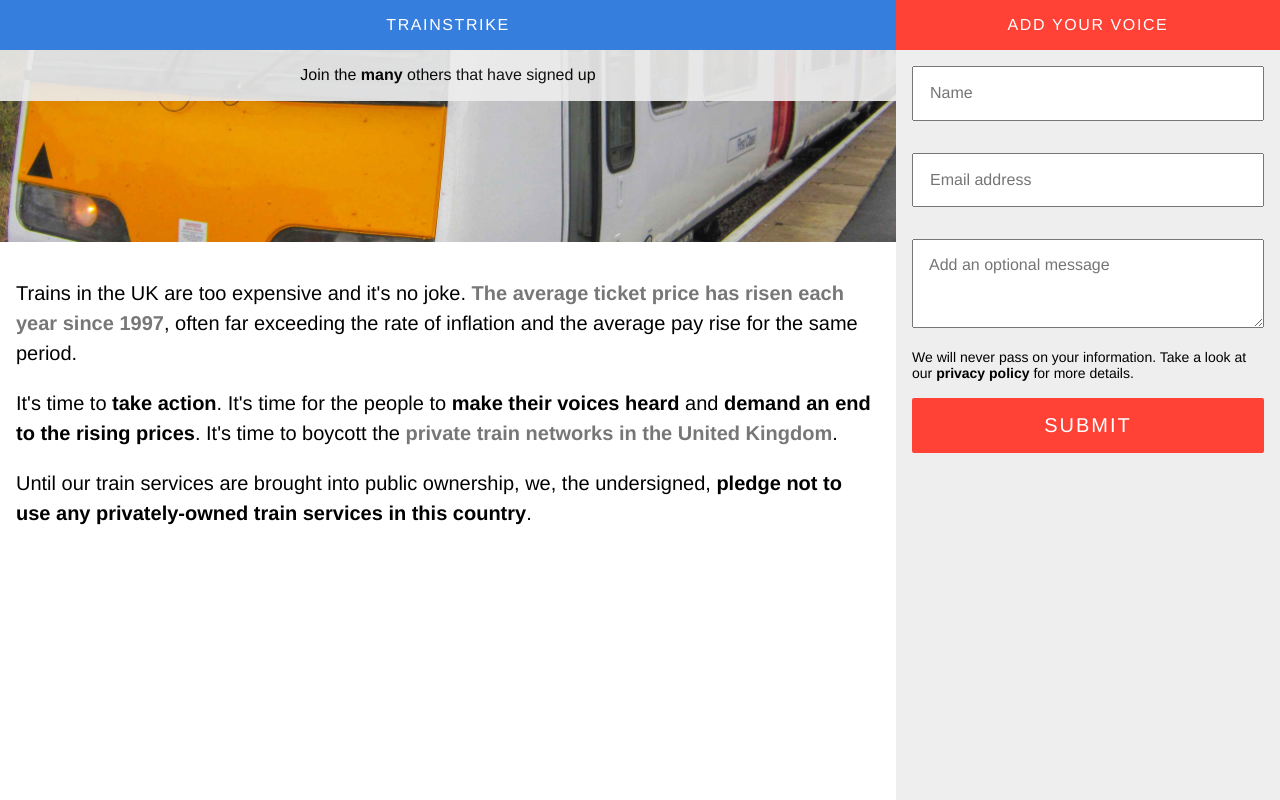
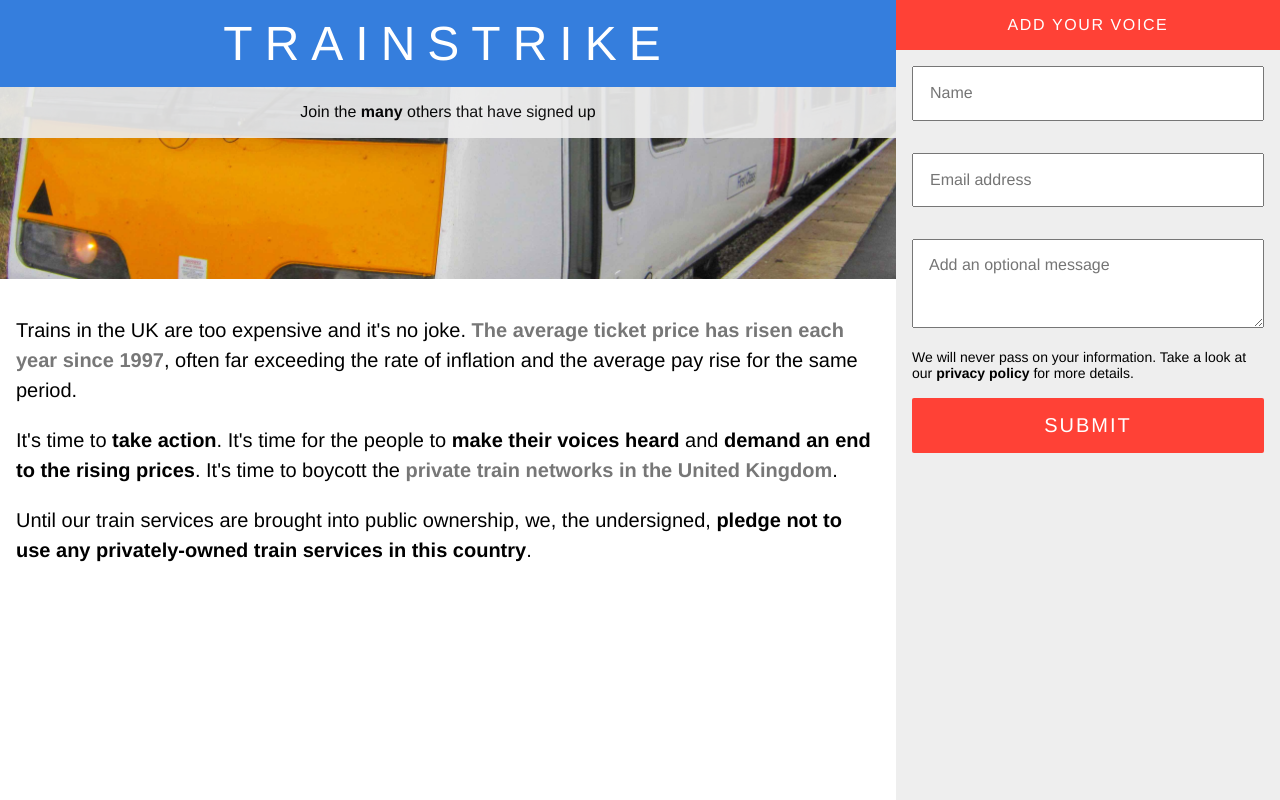
Before and after one commit to des-des/train-strike, a plain HTML site: page public/index.html in a window 1280 px wide. Drawn offline with nearby package versions, Linux system fonts and the light colour scheme; no server answers.

Commit message:
Bigger title

```diff
--- a/public/index.html
+++ b/public/index.html
@@ -11,7 +11,7 @@
     <div class="overflow-hidden min-vh-100 bg-white">
       <div class="fl w-100 w-70-l">
         <!-- Title -->
-        <div class="fl w-100 pa3 tc bg-blue white tracked">
+        <div class="fl w-100 pa3 tc bg-blue f1 white tracked-mega">
           <span class="ttu">Trainstrike</span>
         </div>
 
```
